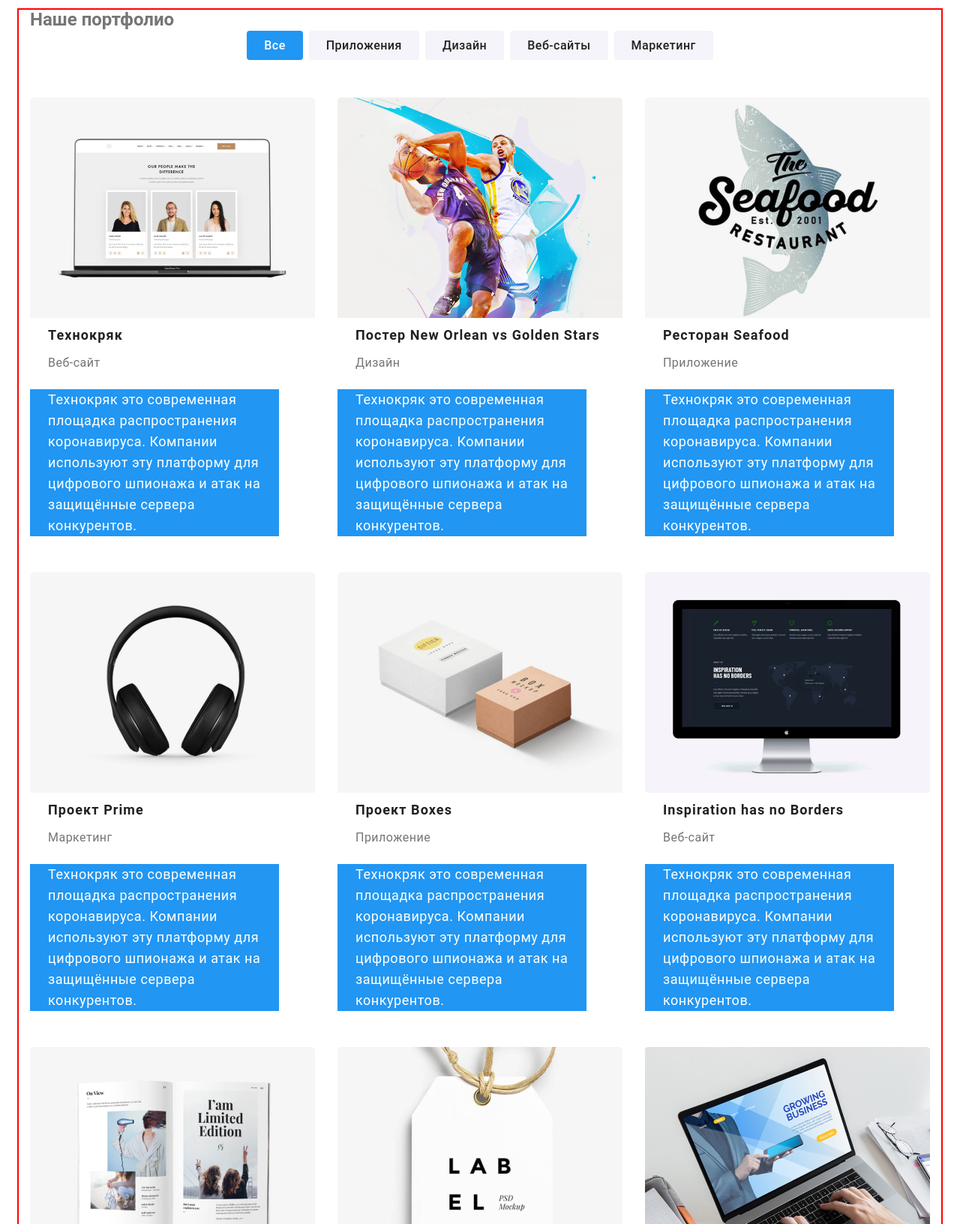
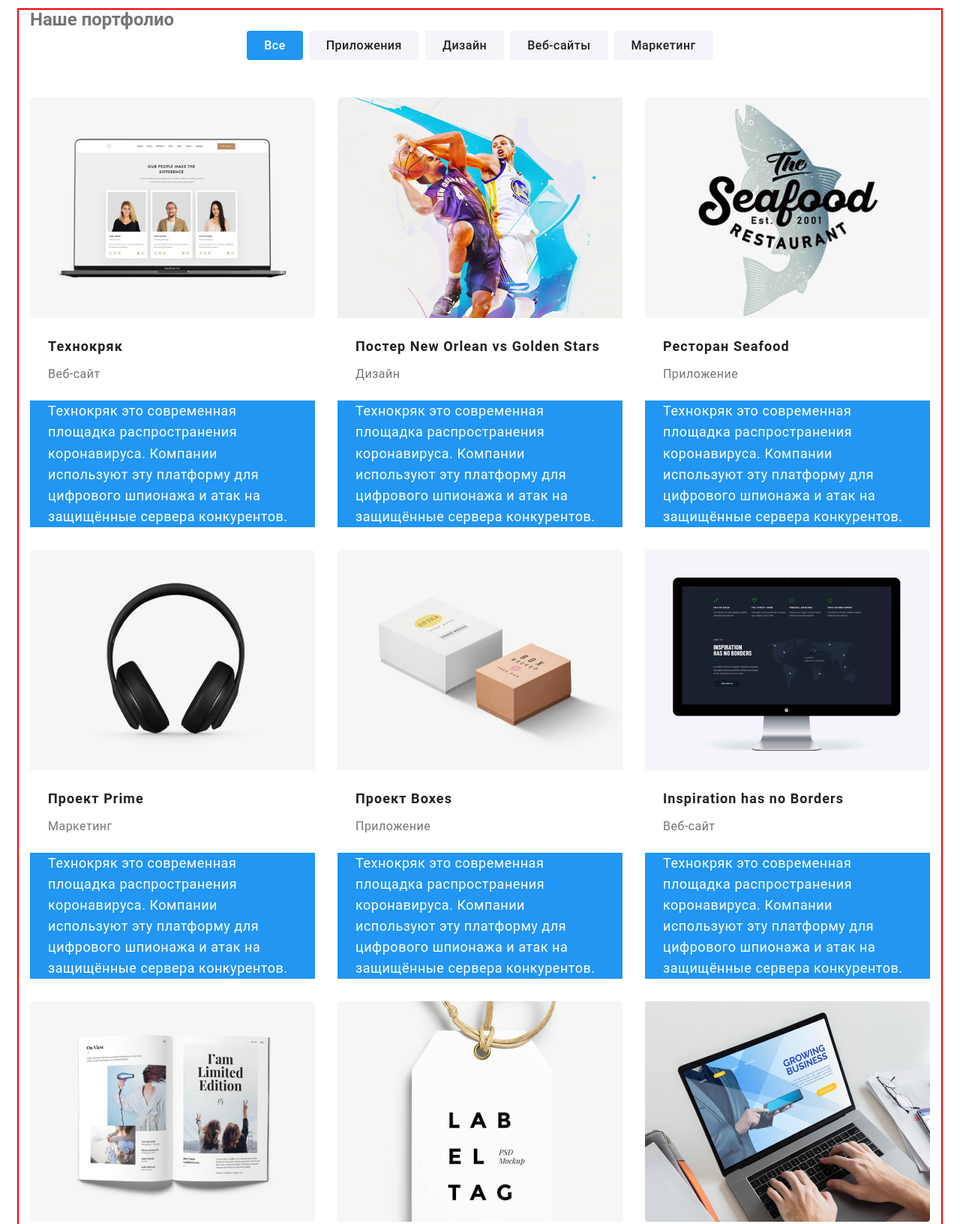
Before and after one commit to TanyaShved/goit-markup-hw-03, a plain HTML site: page portfolio.html in a window 1280 px wide. Shown: the part 160-1792 px from the top of the page at 75% size. Drawn offline with nearby package versions, Linux system fonts and the light colour scheme.

Commit message:
Вносит изменения

```diff
--- a/css/main.css
+++ b/css/main.css
@@ -197,8 +197,8 @@ b {
 
 .signature {
   margin: 0;
-  margin-top: 18px;
-  margin-bottom: 21px;
+  padding-top: 18px;
+  padding-bottom: 21px;
 
   color: rgba(255, 255, 255, 0.4);
 
--- a/css/portfolio.css
+++ b/css/portfolio.css
@@ -91,6 +91,11 @@ h1 {
   letter-spacing: 0.06em;
 }
 
+.projects-foto {
+  display: block;
+  margin-bottom: 20px;
+}
+
 .projects-type {
   margin-top: 0;
   margin-bottom: 20px;
@@ -105,7 +110,8 @@ h1 {
 }
 
 .projects-text {
-  width: 332px;
+  margin: 0;
+  width: 380px;
   padding-right: 24px;
   padding-left: 24px;
 
--- a/portfolio.html
+++ b/portfolio.html
@@ -4,6 +4,10 @@
     <meta charset="UTF-8" />
     <meta name="viewport" content="width=device-width, initial-scale=1.0" />
     <title>Портфолио</title>
+    <link
+      href="https://fonts.googleapis.com/css2?family=Raleway:wght@700&display=swap"
+      rel="stylesheet"
+    />
     <link
       rel="stylesheet"
       href="https://cdnjs.cloudflare.com/ajax/libs/modern-normalize/0.6.0/modern-normalize.min.css"
@@ -52,7 +56,12 @@
           <ul class="projects-nav list">
             <li class="item">
               <a href="" class="link"
-                ><img src="./img/techno.jpg" alt="проект" width="380" />
+                ><img
+                  src="./img/techno.jpg"
+                  class="projects-foto"
+                  alt="проект"
+                  width="380"
+                />
                 <h2 class="projects-name">Технокряк</h2>
                 <p class="projects-type">Веб-сайт</p>
                 <p class="projects-text">
@@ -64,7 +73,12 @@
             </li>
             <li class="item">
               <a href="" class="link"
-                ><img src="./img/design.jpg" alt="проект" width="380" />
+                ><img
+                  src="./img/design.jpg"
+                  class="projects-foto"
+                  alt="проект"
+                  width="380"
+                />
                 <h2 class="projects-name">
                   Постер New Orlean vs Golden Stars
                 </h2>
@@ -78,7 +92,12 @@
             </li>
             <li class="item">
               <a href="" class="link"
-                ><img src="./img/restaurant.jpg" alt="проект" width="380" />
+                ><img
+                  src="./img/restaurant.jpg"
+                  class="projects-foto"
+                  alt="проект"
+                  width="380"
+                />
                 <h2 class="projects-name">Ресторан Seafood</h2>
                 <p class="projects-type">Приложение</p>
                 <p class="projects-text">
@@ -90,7 +109,12 @@
             </li>
             <li class="item">
               <a href="" class="link"
-                ><img src="./img/marketing.jpg" alt="проект" width="380" />
+                ><img
+                  src="./img/marketing.jpg"
+                  class="projects-foto"
+                  alt="проект"
+                  width="380"
+                />
                 <h2 class="projects-name">Проект Prime</h2>
                 <p class="projects-type">Маркетинг</p>
                 <p class="projects-text">
@@ -102,7 +126,12 @@
             </li>
             <li class="item">
               <a href="" class="link"
-                ><img src="./img/projects.jpg" alt="проект" width="380" />
+                ><img
+                  src="./img/projects.jpg"
+                  class="projects-foto"
+                  alt="проект"
+                  width="380"
+                />
                 <h2 class="projects-name">Проект Boxes</h2>
                 <p class="projects-type">Приложение</p>
                 <p class="projects-text">
@@ -114,7 +143,12 @@
             </li>
             <li class="item">
               <a href="" class="link"
-                ><img src="./img/img.jpg" alt="проект" width="380" />
+                ><img
+                  src="./img/img.jpg"
+                  class="projects-foto"
+                  alt="проект"
+                  width="380"
+                />
                 <h2 class="projects-name">Inspiration has no Borders</h2>
                 <p class="projects-type">Веб-сайт</p>
                 <p class="projects-text">
@@ -126,7 +160,12 @@
             </li>
             <li class="item">
               <a href="" class="link"
-                ><img src="./img/limited.jpg" alt="проект" width="380" />
+                ><img
+                  src="./img/limited.jpg"
+                  class="projects-foto"
+                  alt="проект"
+                  width="380"
+                />
                 <h2 class="projects-name">Издание Limited Edition</h2>
                 <p class="projects-type">Дизайн</p>
                 <p class="projects-text">
@@ -138,7 +177,12 @@
             </li>
             <li class="item">
               <a href="" class="link"
-                ><img src="./img/Lab.jpg" alt="проект" width="380" />
+                ><img
+                  src="./img/Lab.jpg"
+                  class="projects-foto"
+                  alt="проект"
+                  width="380"
+                />
                 <h2 class="projects-name">Проект LAB</h2>
                 <p class="projects-type">Маркетинг</p>
                 <p class="projects-text">
@@ -150,7 +194,12 @@
             </li>
             <li class="item">
               <a href="" class="link"
-                ><img src="./img/img1.jpg" alt="проект" width="380" />
+                ><img
+                  src="./img/img1.jpg"
+                  class="projects-foto"
+                  alt="проект"
+                  width="380"
+                />
                 <h2 class="projects-name">Growing Business</h2>
                 <p class="projects-type">Приложение</p>
                 <p class="projects-text">
```
Also changed, not shown: css/studia.css (+11 -4 lines), index.html (+7 -3 lines).
